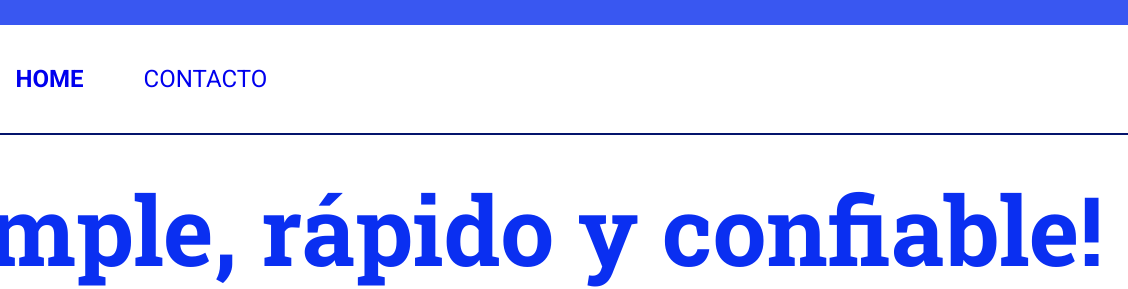
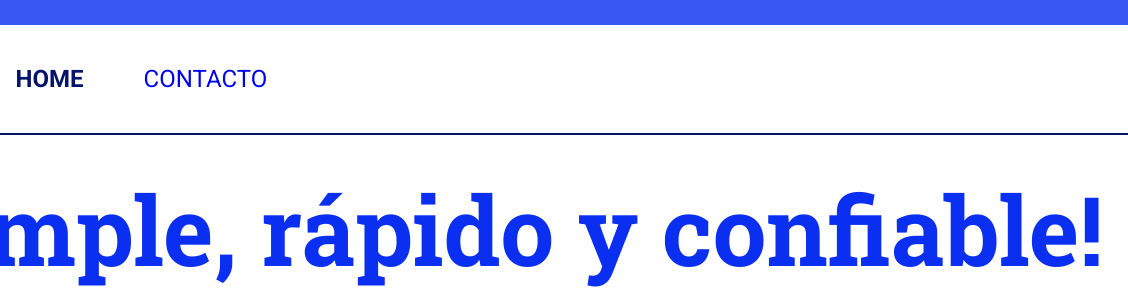
Before and after one commit to SofiOrtega/webhosting-webpage, a plain HTML site: page index.html in a window 1280 px wide. Shown: the top 289 px of the page, 152-1280 px from the left. Drawn offline with Linux system fonts and the light colour scheme.

Commit message:
Update style.css

```diff
--- a/css/style.css
+++ b/css/style.css
@@ -58,6 +58,7 @@ a:hover {
 
 a.active{
     font-weight: 700;
+    color: #04146c;
 }
 
 .link-2{
```
